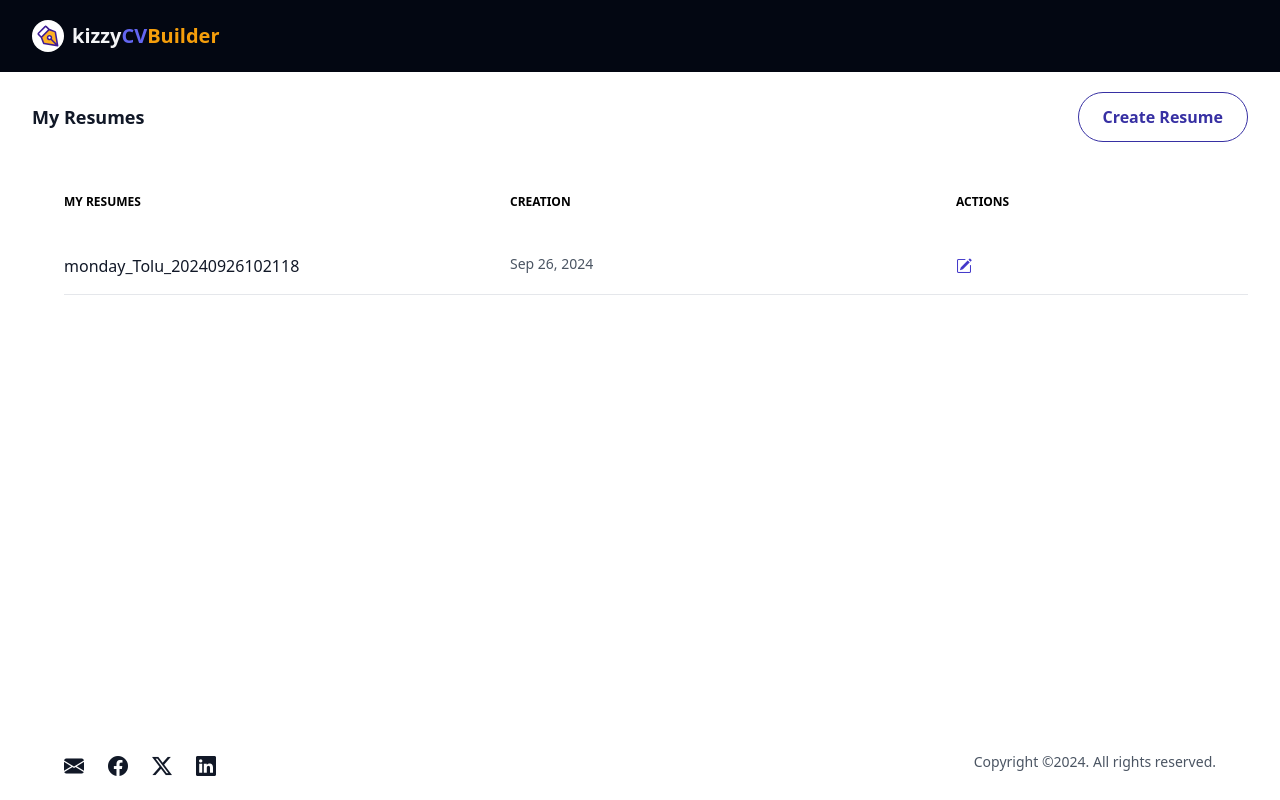
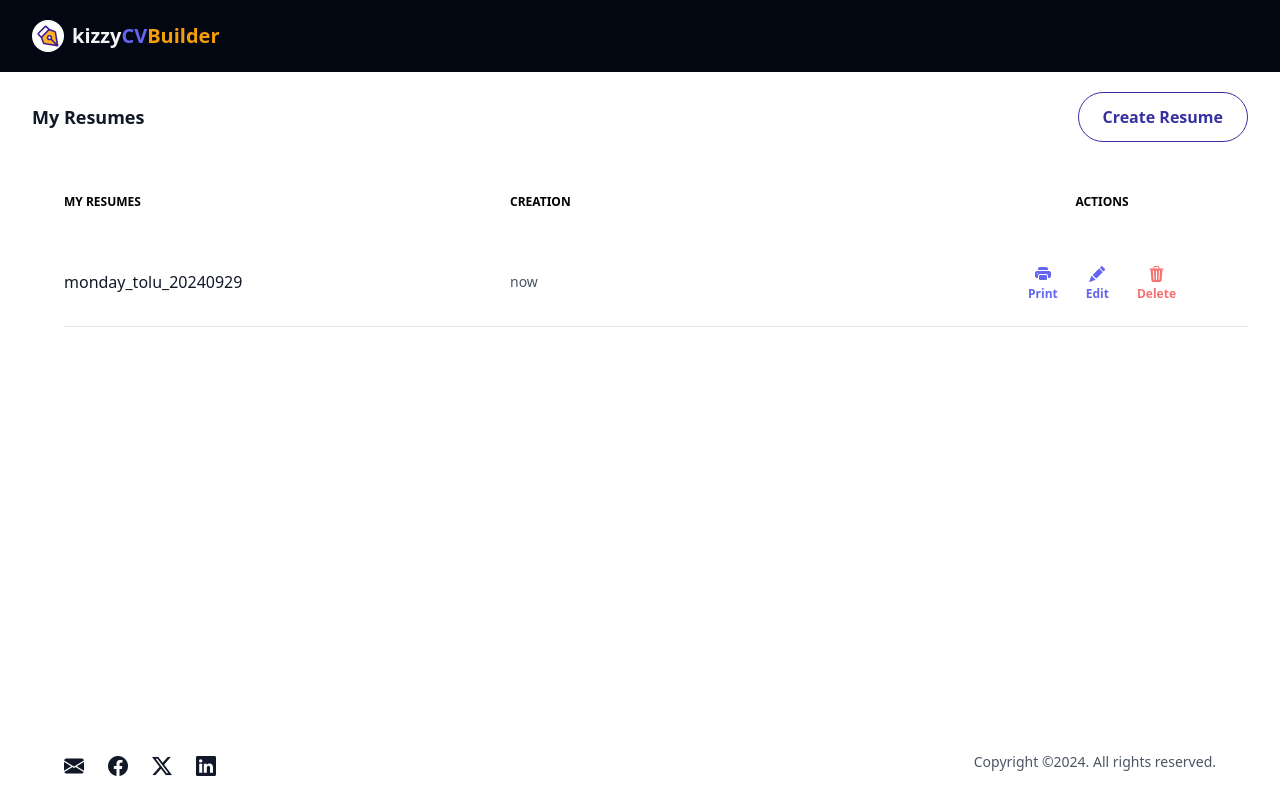
Before and after one commit to kizzylion/cvbuilder, a React (Vite) app: page / in a window 1280 px wide. Built offline with nearby package versions, Linux system fonts and the light colour scheme.

Commit message:
ADD DELETE FUNCTION TO RESUMELIST

```diff
--- a/src/App.jsx
+++ b/src/App.jsx
@@ -12,6 +12,7 @@ import { WorkHistory } from "./component/multiform/Work";
 import { Button } from "./component/utilities/button";
 import { summary } from "framer-motion/client";
 import { generateUUID } from "./component/utilities/uuid";
+import displayRelativeDate from "./component/utilities/relativedate";
 
 export default function App() {
   const [resumes, setResumes] = useState([demoObject()]);
@@ -23,6 +24,7 @@ export default function App() {
     return {
       id: generateUUID(),
       dateCreated: new Date(),
+      fileName: "monday_tolu_20240929",
 
       contactInfo: {
         email: "",
@@ -107,25 +109,50 @@ export default function App() {
   function resumeList(arr) {
     if (arr.length) {
       const listItems = arr.map((resume) => {
-        const itemId = generateItemId(resume.dateCreated);
         return (
           <article
             key={resume.id}
             className="resume-item flex w-full  text-base gap-4 py-4 "
           >
-            <div className="w-full flex flex-col text-gray-900 md:flex-row gap-0.5 md:gap-4">
+            <div className="w-full flex flex-col text-gray-900 md:flex-row gap-0.5 md:gap-4 justify-center lg:items-center">
               <p
                 className="w-1/2 font-medium hover:text-amber-600 cursor-pointer "
                 onClick={() => handleOpenResume(resume.id)}
-              >{`${resume.contactInfo.firstName}_${resume.contactInfo.lastName}_${itemId}`}</p>
+              >
+                {resume.fileName}
+              </p>
               <p className="w-1/2 text-gray-600 font-medium text-xs md:text-sm">
                 <span className="md:hidden">Created:</span>
-                {format(new Date(resume.dateCreated), "MMM d, yyyy")}
+                {
+                  // format(new Date(resume.dateCreated), "MMM d, yyyy")
+                  displayRelativeDate(new Date(resume.dateCreated))
+                }
               </p>
             </div>
-            <div className="w-1/3 text-indigo-700">
-              <button type="click">
-                <i className="bi bi-pencil-square"></i>
+            <div className="w-1/3 flex gap-1 justify-center  text-indigo-700">
+              <button
+                type="click"
+                className="flex flex-col items-center text-indigo-500 py-2 px-3"
+                onClick={() => console.log("download")}
+              >
+                <i className="bi bi-printer-fill"></i>
+                <p className="text-xs font-bold">Print</p>
+              </button>
+              <button
+                type="click"
+                className="flex flex-col items-center text-indigo-500 py-2 px-3"
+                onClick={() => console.log("edit")}
+              >
+                <i className="bi bi-pencil-fill"></i>
+                <p className="text-xs font-bold">Edit</p>
+              </button>
+              <button
+                type="click"
+                className="flex flex-col items-center text-red-400 py-2 px-3"
+                onClick={() => handleDeleteResume(resume.id)}
+              >
+                <i className="bi bi-trash3-fill"></i>
+                <p className="text-xs font-bold">Delete</p>
               </button>
             </div>
           </article>
@@ -169,9 +196,17 @@ export default function App() {
     setDisplayPreview(() => true);
   }
 
+  // handle deleting of resume
+  function handleDeleteResume(id) {
+    setResumes((resumes) => resumes.filter((resume) => resume.id !== id));
+  }
+
   const handleAddResume = (newResume) => {
     newResume.dateCreated = generateDateTime("yyyy-MM-dd HH:mm:ss");
     newResume.id = generateUUID();
+    newResume.fileName = `${newResume.contactInfo.firstName}_${
+      newResume.contactInfo.lastName
+    }_${generateDateTime("yyyyMMddHHmmss")}`;
     setResumes((resumes) => [...resumes, newResume]);
     setPreviewObject(() => newResume);
     setDisplayPreview((prev) => !prev);
@@ -229,7 +264,7 @@ export default function App() {
                   <p className="w-1/2 text-xs">MY RESUMES</p>
                   <p className="w-1/2 text-xs">CREATION</p>
                 </div>
-                <p className="w-1/3 text-xs">ACTIONs</p>
+                <p className="w-1/3 text-xs text-center">ACTIONs</p>
               </div>
               <div className="resume-list flex flex-col gap-0 w-full h-full py-3 pl-4 md:pl-8">
                 {resumeList(resumes)}
--- /dev/null
+++ b/src/component/utilities/relativedate.js
@@ -0,0 +1,26 @@
+import { formatDistanceToNow, format } from "date-fns";
+
+// Helper function to display dates like "now", "today", "yesterday" or "Month day, year"
+export default function displayRelativeDate(date) {
+  const now = new Date();
+  const differenceInDays = Math.floor((now - date) / (1000 * 60 * 60 * 24)); // Convert milliseconds to days
+
+  if (differenceInDays === 0) {
+    const diffInHours = Math.abs(now - date) / (1000 * 60 * 60);
+    if (diffInHours < 1) {
+      return "now";
+    }
+    return "today";
+  } else if (differenceInDays === 1) {
+    return "yesterday";
+  } else if (differenceInDays <= 2) {
+    return `${differenceInDays} days ago`;
+  } else {
+    // Display as "Month day, year" format
+    return format(date, "MMM dd, yyyy");
+  }
+}
+
+// Usage examples
+const someDate = new Date("2024-09-25T10:00:00");
+console.log(displayRelativeDate(someDate)); // e.g., 'September 25, 2024' after 2 days
```
